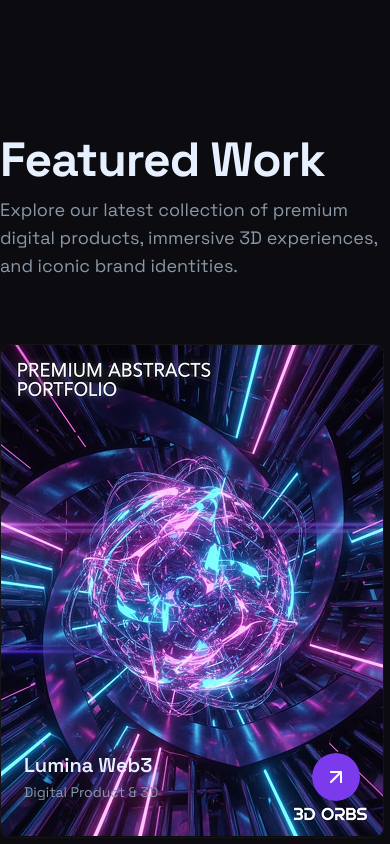
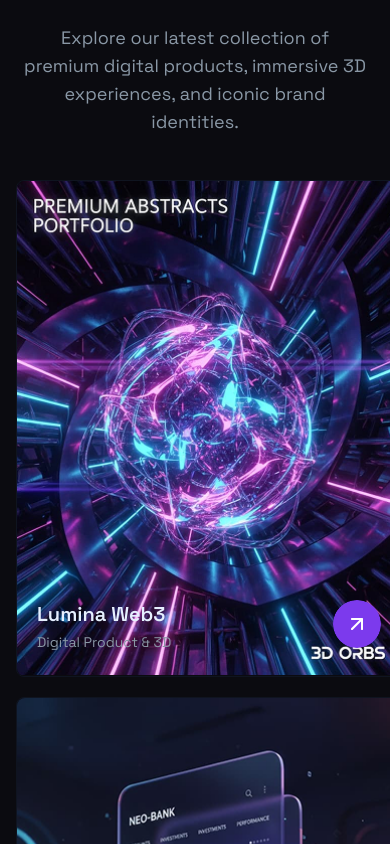
Before and after one commit to raihan-mahmud-talukder/nexus, a React (Create React App) app: page / in a window 390 px wide. Shown: the part 1280-2124 px from the top of the page. Built offline with nearby package versions, Linux system fonts and the light colour scheme.

Commit message:
features responsive

```diff
--- a/public/index.html
+++ b/public/index.html
@@ -10,7 +10,7 @@
   <link rel="stylesheet" href="styles/hamburger.css">
   <!-- <link rel="stylesheet" href="styles/footer.css"> -->
   <link rel="stylesheet" href="styles/hero.css">
-  <link rel="stylesheet" href="styles/features.css">
+  <!-- <link rel="stylesheet" href="styles/features.css"> -->
   <!-- <link rel="stylesheet" href="styles/capability.css"> -->
 
     <title>NEXUS App</title>
--- a/src/components/Home/Capabilities.jsx
+++ b/src/components/Home/Capabilities.jsx
@@ -12,7 +12,8 @@ export const Capabilities = () => {
             ">Our Capabilities</h2>
             <br />
             <p className="
-                max-w-lg px-2 text-lg font-normal text-center m-auto
+                max-w-lg px-2 m-auto
+                text-lg font-normal text-center text-[#8A98A6]
             ">
                 We are a multi-disciplinary studio leveraging future- ready technologies to craft industry-leading platforms.
             </p>
--- a/src/components/Home/Features.jsx
+++ b/src/components/Home/Features.jsx
@@ -2,12 +2,25 @@ import { features } from "../../data/features"
 
 export const Features = () => {
     return (
-        <section className="feature">
-            <h2>Featured Work</h2>
-            <p>
+        <section className='
+            px-4 md:px-10 md:py-40
+        '>
+            <h2 className="
+                font-bold tracking-tighter
+                text-3xl md:text-5xl text-center md:text-left
+            ">Featured Work</h2><br />
+            <p className="
+                text-lg text-[#8A98A6]
+                max-w-lg mb-5 px-2 text-center md:text-left
+            ">
                 Explore our latest collection of premium digital products, immersive 3D experiences, and iconic brand identities.
             </p>
-            <div>
+            <br />
+            <div className="
+                flex flex-col gap-5
+                md:flex-row md:flex-wrap md: justify-center
+
+            ">
                 {features.map((item, index) => <Feature features={item} key={index} />)}
             </div>
         </section>
@@ -16,16 +29,34 @@ export const Features = () => {
 
 const Feature = ({ features }) => {
     return (
-        <aside>
-            <div className="container">
-                <img src={features.imgage} alt={features.title} />
+        <aside className="
+            rounded-lg md:rounded-xl border border-[#0F1420]
+            relative h-fit w-fit
+        ">
+            <div className="w-96">
+                <img className="
+                rounded-lg md:rounded-xl w-full
+                " src={features.imgage} alt={features.title} />
             </div>
-            <div className="background">
-                <div>
-                    <h3>{features.title}</h3>
-                    <span>{features.caption}</span>
+            <div className="
+                pt-6 pb-5 px-5 w-full
+                md:pt-8 md:pb-6 md:px-6
+                flex justify-between
+                absolute bottom-1
+            ">
+                <div className="
+                    flex flex-col gap-1
+                ">
+                    <h3 className="
+                        font-semibold text-xl
+                    ">{features.title}</h3>
+                    <span className="
+                        text-sm text-[#8A98A6]
+                    ">{features.caption}</span>
                 </div>
-                <img src='images/features/arrow.png' />
+                <img className="
+                    w-12 h-12 rounded-3xl
+                " src='images/features/arrow.png' />
             </div>
         </aside>
     )
```
